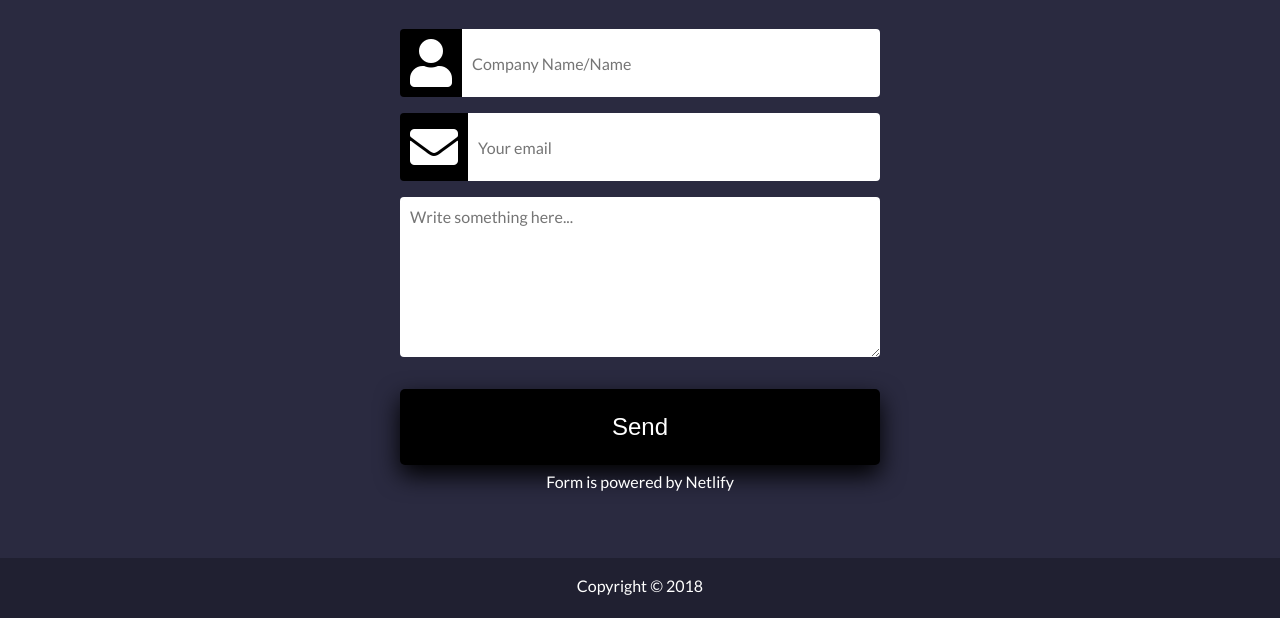
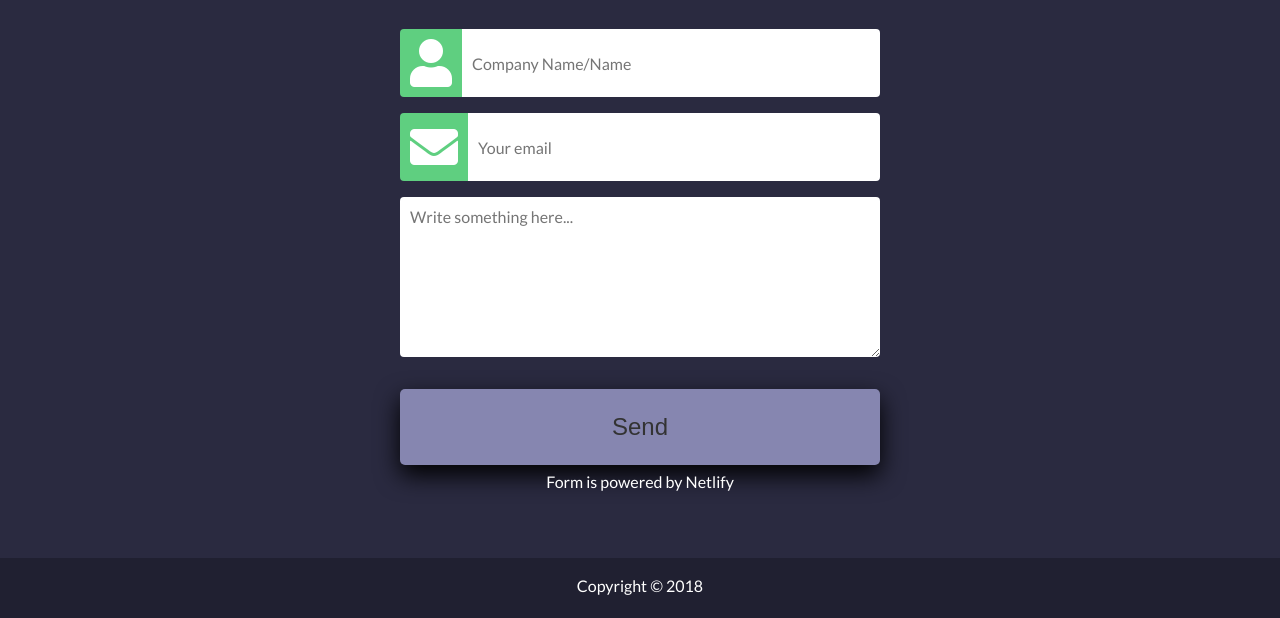
Before and after one commit to eatcodesforlife/Cris_Acosta, a website: page contact.html in a window 1280 px wide. Shown: the part 193-811 px from the top of the page. Drawn offline with Linux system fonts and the light colour scheme.

Commit message:
edited: contact icon color

```diff
--- a/contact.html
+++ b/contact.html
@@ -85,7 +85,7 @@
             ></textarea>
           </div>
           <div data-netlify-recaptcha="true"></div>
-          <button type="submit" id="submit" class="btn-dark">Send</button>
+          <button type="submit" id="submit" class="btn-light">Send</button>
           <span>Form is powered by Netlify</span>
         </form>
       </div>
--- a/scss/main.scss
+++ b/scss/main.scss
@@ -180,7 +180,7 @@ main {
 
       .icon {
         padding: 10px;
-        background: darken($primary-color, 30);
+        background: $secondary-color;
         border-top-left-radius: 4px;
         border-bottom-left-radius: 4px;
       }
```
Also changed, not shown: scss/main.css, 1 other file.
